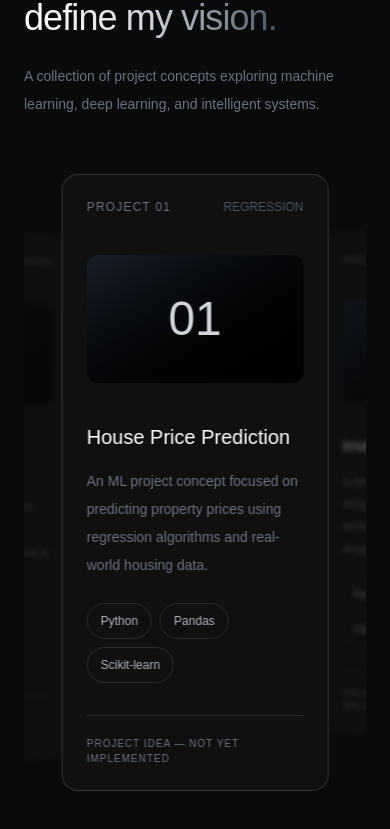
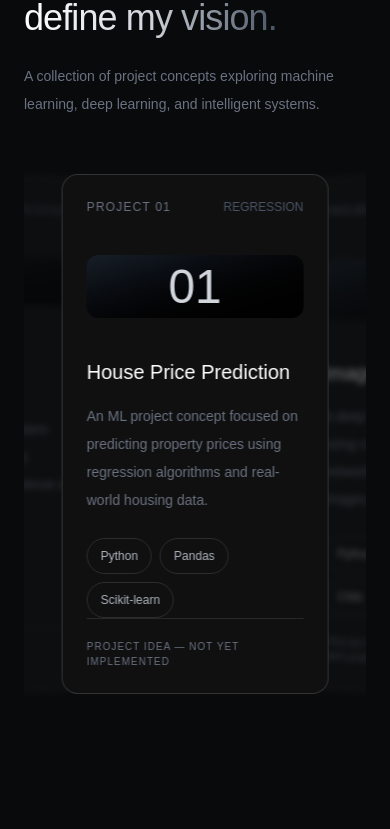
Before and after one commit to mahthir-hridoy/mahthir-portfolio, a Next.js app: page / in a window 390 px wide. Shown: the part 3330-4159 px from the top of the page. Built offline with nearby package versions, Linux system fonts and the light colour scheme.

Commit message:
Fix mobile card heights

```diff
--- a/app/page.tsx
+++ b/app/page.tsx
@@ -82,9 +82,9 @@ function handlePointerUp(e: React.PointerEvent) {
               onClick={() => {
                 if (isSide) moveProject(offset);
               }}
-              className="absolute left-1/2 top-2 w-[78%] rounded-2xl border border-white/15 bg-[#101010] p-6 transition-[transform,filter,opacity] duration-500 ease-in-out will-change-transform"
+              className="absolute left-1/2 top-2 flex h-[520px] w-[78%] flex-col rounded-2xl border border-white/15 bg-[#101010] p-6 transition-[transform,filter,opacity] duration-500 ease-in-out will-change-transform"
               style={{
-                transform: `perspective(1000px) translateX(calc(-50% + ${offset * 88}%)) rotateY(${offset * -12}deg) scale(${isActive ? 1 : isSide ? 0.82 : 0.65})`,
+                transform: `perspective(1000px) translateX(calc(-50% + ${offset * 88}%)) rotateY(${offset * -12}deg) scale(1)`,
                 filter: isActive ? "blur(0px)" : "blur(3px)",
                 opacity: isActive ? 1 : isSide ? 0.45 : 0,
                 zIndex: 10 - Math.abs(offset),
@@ -123,7 +123,7 @@ function handlePointerUp(e: React.PointerEvent) {
                 ))}
               </div>
 
-              <p className="mt-8 border-t border-white/10 pt-5 text-[10px] tracking-widest text-gray-500">
+              <p className="mt-auto border-t border-white/10 pt-5 text-[10px] tracking-widest text-gray-500">
                 PROJECT IDEA — NOT YET IMPLEMENTED
               </p>
             </div>
```
